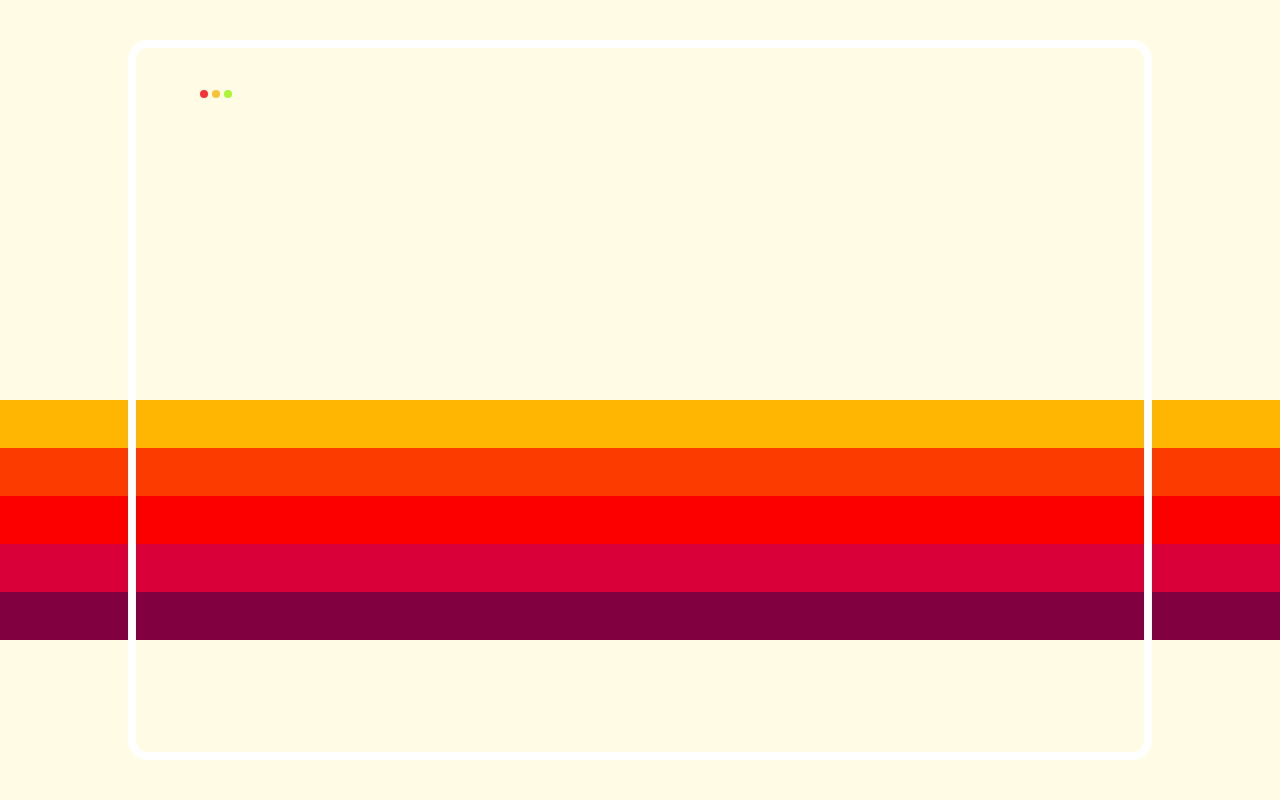
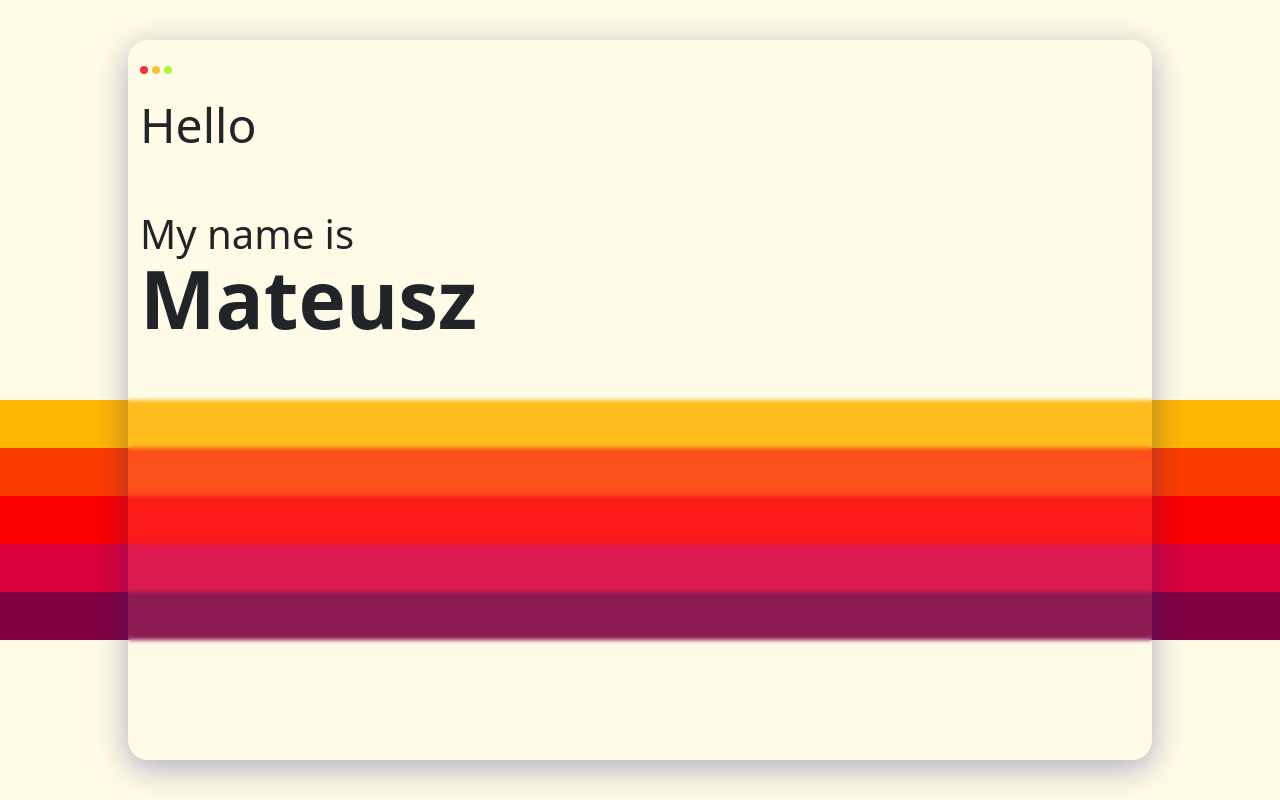
Before and after one commit to ragtam/mgk, a Svelte app: page / in a window 1280 px wide. Shown: the top 800 px of the page. Built offline with nearby package versions, Linux system fonts and the light colour scheme.

Commit message:
glassmorphism added

```diff
--- a/src/App.svelte
+++ b/src/App.svelte
@@ -5,7 +5,7 @@
 	import HomeScreenNew from './home-screen-new/Home-Screen-New.svelte';
 </script>
 
-<div class="bg-plastic">
+<div class="bg-dark">
 	<HomeScreenNew />
 
 	<div style="min-height: 30vh;">My Projects</div>
@@ -22,8 +22,9 @@
 </div>
 
 <style>
-	.bg-plastic {
-		background-image: url('/assets/vhs-plastic.jpg');
-		background-attachment: fixed;
+	.bg-dark {
+		/* background-image: url('/assets/vhs-plastic.jpg');
+		background-attachment: fixed; */
+		background-color: #2e2e2e;
 	}
 </style>
--- a/src/home-screen-new/Home-Screen-New.svelte
+++ b/src/home-screen-new/Home-Screen-New.svelte
@@ -7,10 +7,21 @@
 		<div style="background-color: #810140" />
 	</div>
 	<div class="frame">
-		<div class="dots-in-line">
-			<div style="background-color: #F73333" />
-			<div style="background-color: #F7C334" />
-			<div style="background-color: #ACF735" />
+		<div class="container">
+			<div class="row g-0 mt-3">
+				<div class="dots-in-line">
+					<div style="background-color: #F73333" />
+					<div style="background-color: #F7C334" />
+					<div style="background-color: #ACF735" />
+				</div>
+			</div>
+			<div class="row g-0 mt-3">
+				<h1 class="display-5">Hello</h1>
+			</div>
+			<div class="row g-0 mt-5">
+				<h3 class="h1" style="margin-bottom: -0.5rem;">My name is</h3>
+				<h1 class="display-1 mb-0 fw-bolder">Mateusz</h1>
+			</div>
 		</div>
 	</div>
 </div>
@@ -18,8 +29,7 @@
 <style>
 	.dots-in-line {
 		display: inline-block;
-		margin-left: 4rem;
-		margin-top: 2rem;
+		/* margin-left: 0.75rem; */
 	}
 
 	.dots-in-line > div {
@@ -39,14 +49,24 @@
 		align-items: center;
 		justify-content: center;
 		box-shadow: 6px 6px 5px 5px rgb(0 0 0 / 20%);
+		position: relative;
+		overflow-y: hidden;
 	}
 
 	.frame {
 		width: 80vw;
 		height: 90vh;
-		border: 8px solid white;
+		/* border: 8px solid white;
+		border-radius: 20px; */
+		position: relative;
+		box-shadow: 7px 10px 5px 5px rgb(0 0 0 / 20%);
+
+		background: rgba(255, 255, 255, 0.1);
+		box-shadow: 0 8px 32px 0 rgba(31, 38, 135, 0.37);
+		backdrop-filter: blur(2px);
+		-webkit-backdrop-filter: blur(2px);
 		border-radius: 20px;
-		position: relative;
+		/* border: 1px solid rgba(255, 255, 255, 0.18); */
 	}
 
 	.horizontal-stripes {
--- a/src/projects-list/Projects-List.svelte
+++ b/src/projects-list/Projects-List.svelte
@@ -30,7 +30,7 @@
 		display: flex;
 		position: sticky;
 		width: 100%;
-		box-shadow: 6px 6px 5px 5px rgb(0 0 0 / 20%);
+		box-shadow: 7px 10px 5px 5px rgb(0 0 0 / 20%);
 	}
 
 	.scrollable-item__clip-path {
```
Also changed, not shown: public/assets/avatar.jfif (added), src/assets/avatar.jfif (added).
